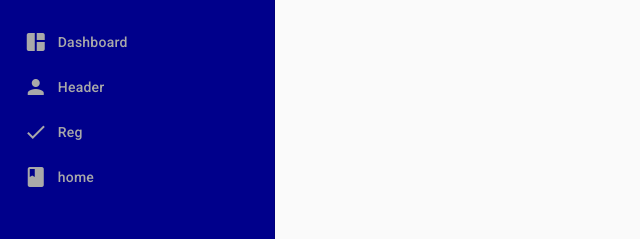
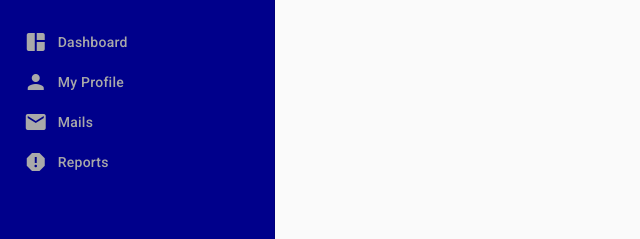
Before and after one commit to codingPentagon/ZoneEd, an Angular app in the folder frontend/: page / in a window 1280 px wide. Shown: the part 168-407 px from the top of the page, without its empty margins (0-640 px from the left). Built offline with nearby package versions, Linux system fonts and the light colour scheme.

Commit message:
added common nav links and a method to put new links in between

```diff
--- a/frontend/src/app/shared/nav/nav.component.ts
+++ b/frontend/src/app/shared/nav/nav.component.ts
@@ -6,18 +6,18 @@ import {Component, Input} from '@angular/core';
   styleUrls: ['./nav.component.css']
 })
 export class NavComponent {
-  @Input() links: any[] = [
+  links: any[] = [
     {value:'Dashboard',icon:'space_dashboard',path:'/home',children: null},
-    {value:'Header',icon:'person',path:'home',children: null},
-    {value:'Reg',icon:'check',path:'/studentreg',children: null},
-    {value:'home',icon:'book',path:'/home/header',children:[
-        {value:'home',icon:'school',path:'header'},
-        {value:'Reg',icon:'image',path:'/studentreg'},
-        {value:'Reg',icon:'movie',path:'/home/page'}
-      ]
-    },
+    {value:'My Profile',icon:'person',path:'home',children: null},
+    {value:'Mails',icon:'mail',path:'/studentreg',children: null},
+    {value:'Reports',icon:'report',path:'/home/header',children:null}
   ];
 
+  @Input() navLinks:any[] = [];
   @Input() name: string = 'Sandeepani';
   @Input() school: string = 'Dehiaththakandiya Maha Vidyalaya';
+
+  ngOnInit() {
+    this.links.splice(1,0,...this.navLinks);
+  }
 }
```
